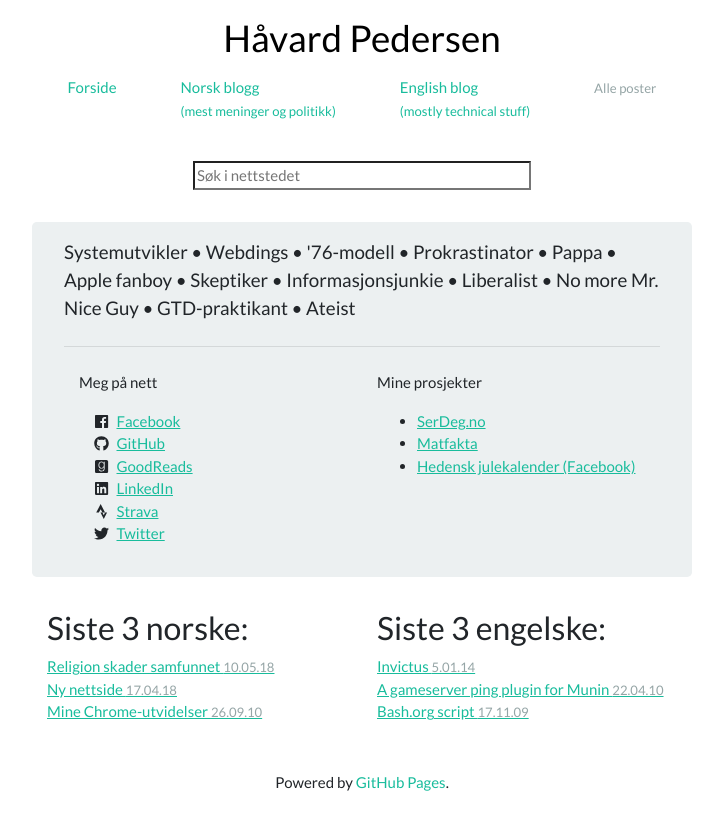
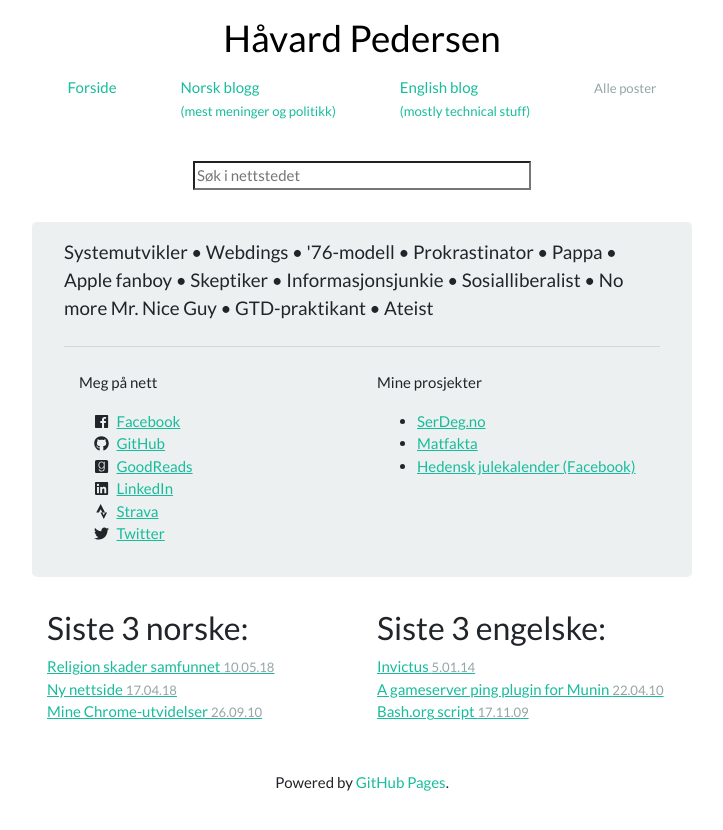
Before and after one commit to fuzzy76/fuzzy76.github.io, a Jekyll site: the page built from README.md, in a window 1280 px wide. Shown: the top 830 px of the page, without its empty margins (278-1001 px from the left). Built offline with Jekyll 4.4.1, drawn with Linux system fonts in a browser that asks for light colours; nearby versions of some CDN libraries; our own code applies the rules of GitHub Pages for plain Markdown files.

Commit message:
Presisering av min liberalist-type

```diff
--- a/_layouts/home.html
+++ b/_layouts/home.html
@@ -2,7 +2,7 @@
 layout: default
 ---
 <div class="jumbotron">
-    <p class="lead">Systemutvikler • Webdings • '76-modell • Prokrastinator • Pappa • Apple fanboy • Skeptiker • Informasjonsjunkie • Liberalist • No more Mr. Nice Guy • GTD-praktikant • Ateist</p>
+    <p class="lead">Systemutvikler • Webdings • '76-modell • Prokrastinator • Pappa • Apple fanboy • Skeptiker • Informasjonsjunkie • Sosialliberalist • No more Mr. Nice Guy • GTD-praktikant • Ateist</p>
     <hr class="my-4" />
     <div class="container">
         <div class="row">
```
